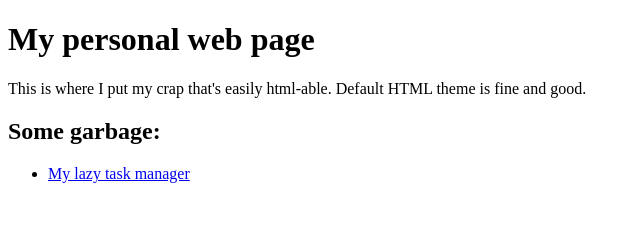
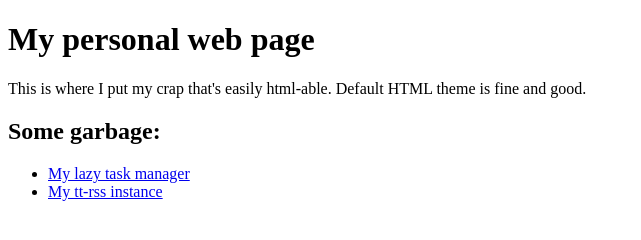
Before and after one commit to marceloslacerda/marceloslacerda.github.io, a plain HTML site: page index.html in a window 1280 px wide. Shown: the whole page, without its empty margins (0-641 px from the left). Drawn offline with Linux system fonts and the light colour scheme.

Commit message:
Add ttrss instance

```diff
--- a/index.html
+++ b/index.html
@@ -17,6 +17,7 @@
             <h2>Some garbage:</h2>
             <ul>
                 <li><a href="lazy-task-manager/lazy_task_manager.html">My lazy task manager</a></li>
+                <li><a href="https://msl09.com.br/ttrss/">My tt-rss instance</a></li>
             </ul>
         </section>
     </body>
```
